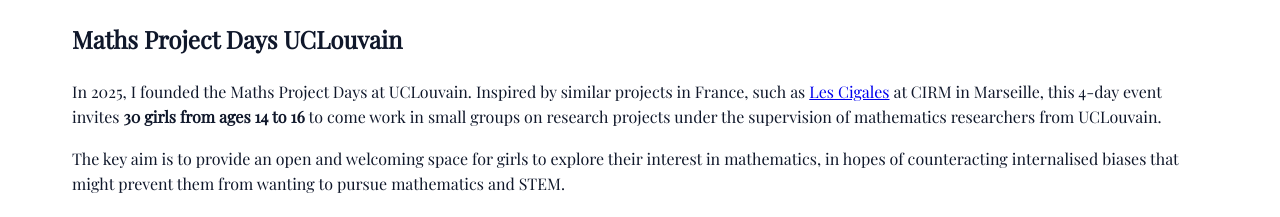
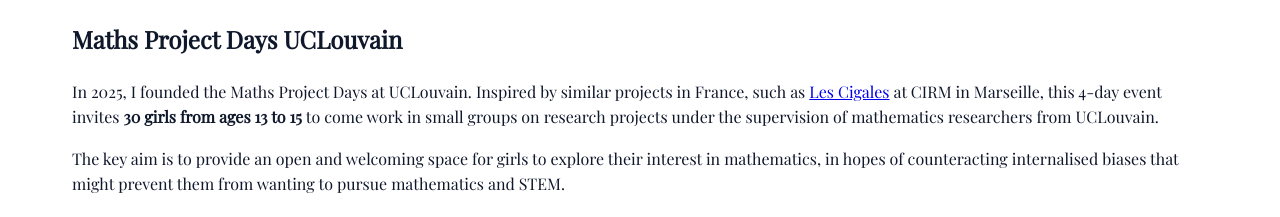
Before and after one commit to robynn-corveleyn/robynn-corveleyn.github.io, a Jekyll site: the page built from outreach/index.md, in a window 1280 px wide. Shown: the part 293-510 px from the top of the page. Built offline with Jekyll 4.4.1, drawn with Linux system fonts in a browser that asks for light colours.

Commit message:
Update index.md

```diff
--- a/outreach/index.md
+++ b/outreach/index.md
@@ -8,7 +8,7 @@ description: Find out about the outreach activities Robynn has been involved in.
       <p>It is important to me to promote mathematics, especially to children/young people with systemic disadvantages (e.g. girls, children with a migration background, children whose parents did not attend higher education, etc). Below you can find the main activities I have organised and contributed to so far. I am involved in many initiatives, and am always interested to learn about similar work other people are doing. </p>
   <section style="margin-bottom:2rem;">
       <h2>Maths Project Days UCLouvain</h2>
-      <p> In 2025, I founded the Maths Project Days at UCLouvain. Inspired by similar projects in France, such as <a href="https://www.fr-cirm-math.fr/lescigales.html" target="_blank" rel ="noopener">Les Cigales</a> at CIRM in Marseille, this 4-day event invites <b>30 girls from ages 14 to 16</b> to come work in small groups on research projects under the supervision of mathematics researchers from UCLouvain.
+      <p> In 2025, I founded the Maths Project Days at UCLouvain. Inspired by similar projects in France, such as <a href="https://www.fr-cirm-math.fr/lescigales.html" target="_blank" rel ="noopener">Les Cigales</a> at CIRM in Marseille, this 4-day event invites <b>30 girls from ages 13 to 15</b> to come work in small groups on research projects under the supervision of mathematics researchers from UCLouvain.
       </p>
       <p>
         The key aim is to provide an open and welcoming space for girls to explore their interest in mathematics, in hopes of counteracting internalised biases that might prevent them from wanting to pursue mathematics and STEM.
```
